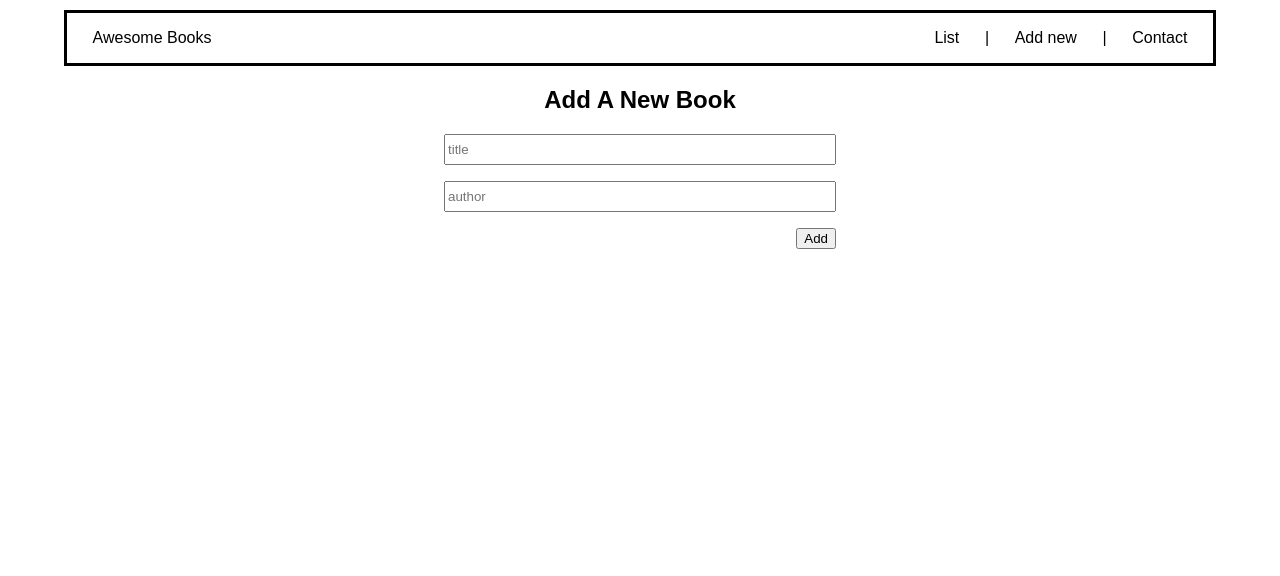
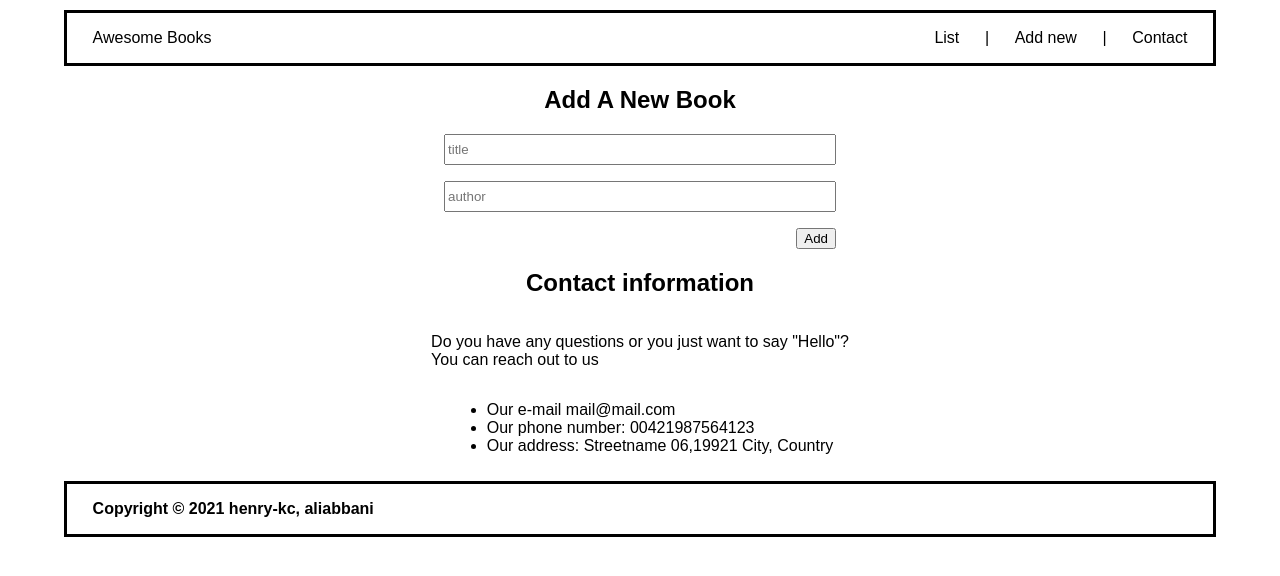
Before and after one commit to aliabbani/Awesome-book, a website: page index.html in a window 1280 px wide. Drawn offline with Linux system fonts and the light colour scheme.

Commit message:
Add contact and copyright section

```diff
--- a/index.html
+++ b/index.html
@@ -9,6 +9,7 @@
     <script src="/index.js" defer></script>
 </head>
 <body>
+    <div class="wrapper"></div>
     <header>
         <nav class="nav">
             <span class="nav-title">Awesome Books</span>
@@ -33,7 +34,18 @@
                 <button type="button" class="add">Add</button>
             </div>
         </section>
+        <section class="contact-info">
+            <h1>Contact information</h1>
+            <p>Do you have any questions or you just want to say "Hello"?<br>You can reach out to us</p>
+            <ul>
+                <li>Our e-mail mail@mail.com</li>
+                <li>Our phone number: 00421987564123</li>
+                <li>Our address: Streetname 06,19921 City, Country</li>
+            </ul>
+        </section>
     </main>
-    <footer></footer>
+    <footer class="copyright">
+        <span class="copyright-text">Copyright &copy; 2021 henry-kc, aliabbani</span>
+    </footer>
 </body>
 </html>
--- a/style.css
+++ b/style.css
@@ -81,6 +81,19 @@ body {
   color: black;
 }
 
+.copyright {
+  border: solid black;
+  padding: 2vh 2vw;
+  font-weight: 700;
+  margin-top: 10px;
+}
+
+.contact-info {
+  display: flex;
+  flex-direction: column;
+  align-items: center;
+}
+
 @media screen and (min-width: 768px) {
   .title,
   .author {
```
